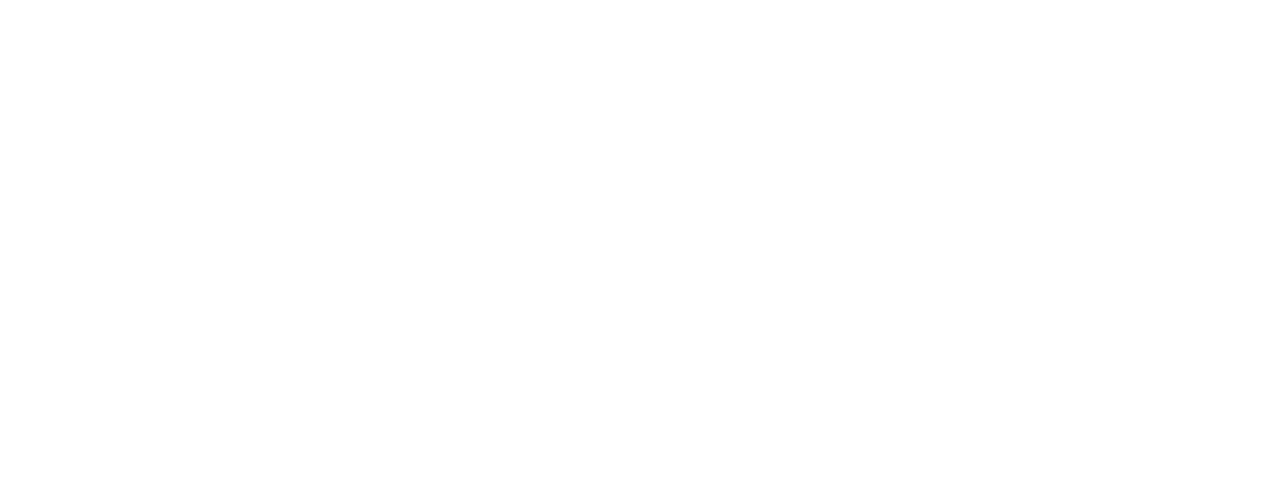
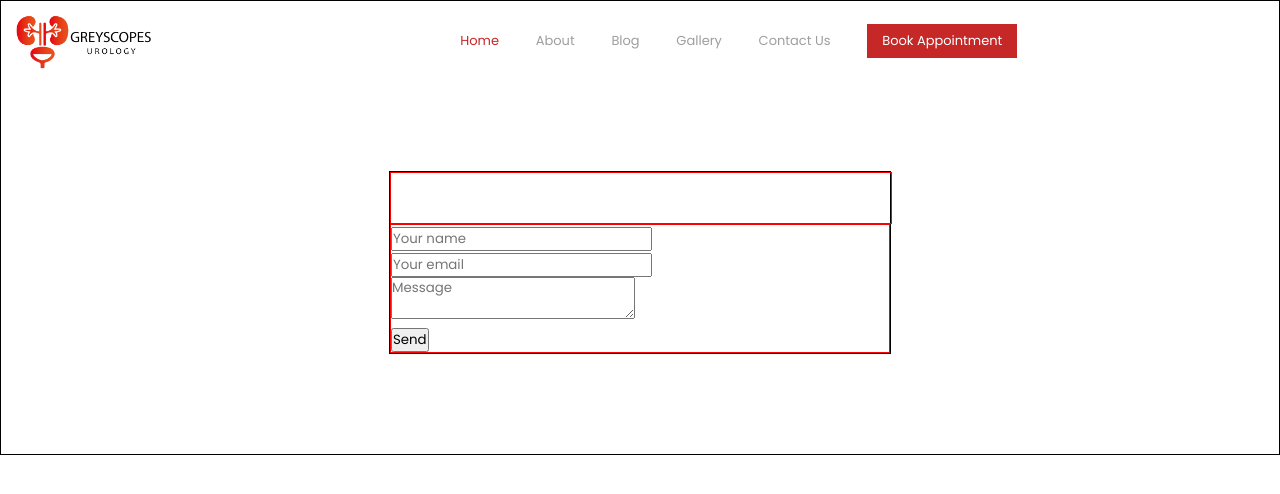
Before and after one commit to ObinnaKelvin/greyscopesurology, a React (Create React App) app: page /book-appointment in a window 1280 px wide. Before the commit this address had no page. Shown: the top 494 px of the page. Built offline with nearby package versions, Linux system fonts and the light colour scheme.

Commit message:
Book Appointment page in the works 10%

```diff
--- a/src/App.js
+++ b/src/App.js
@@ -5,6 +5,7 @@
 import Blog from './View/pages/blog/Blog'
 import Gallery from './View/pages/gallery/Gallery'
 import Contact from './View/pages/contact/Contact'
+import BookPage from './View/pages/bookPage/BookPage'
 
 const App = () => {
   return (
@@ -15,6 +16,7 @@
           <Route path='/blog' element={<Blog />}/>
           <Route path='/gallery' element={<Gallery />}/>
           <Route path='/contact-us' element={<Contact />}/>
+          <Route path='/book-appointment' element={<BookPage />}/>
         </Routes>
     </Router>
   );
--- a/src/View/components/navigation/Navbar.jsx
+++ b/src/View/components/navigation/Navbar.jsx
@@ -36,7 +36,7 @@
             <Link to={'/contact'} className='link'>
               <div>Contact Us</div>
             </Link>
-            <Link to={'/book'} className='link book'>
+            <Link to={'/book-appointment'} className='link book'>
               <div>Book Appointment</div>
             </Link>
             {/* <div className='navbar-hamburger'>
@@ -68,7 +68,7 @@
             <Link to={'/contact'} className='link'>
               <div>Contact Us</div>
             </Link>
-            <Link to={'/book'} className='link book'>
+            <Link to={'/book-appointment'} className='link book'>
               <div>Book Appointment</div>
             </Link>
         </div>
--- /dev/null
+++ b/src/View/pages/bookPage/BookPage.jsx
@@ -0,0 +1,32 @@
+import React from 'react'
+import Navbar from '../../components/navigation/Navbar'
+import './bookPage.scss'
+
+const bookPage = () => {
+  return (
+
+    <div className='bookPage-container'>
+        <Navbar />
+        <div className="bookPage-wrapper">
+            <div className='bookPage-progress-status'>
+
+            </div>
+            <div className='bookPage-progress-form'>
+              <form>
+                  <section>
+                          <input type="text" className="formInput" placeholder="Your name"/>
+                          <input type="text" className="formInput" placeholder="Your email"/>
+                  </section>
+                  <section>
+                          <textarea className="formTextArea" type="text" placeholder="Message"/>
+                  </section>
+                  <button className='send-button'>Send</button>
+              </form>
+            </div>
+        </div>
+    </div>
+
+  )
+}
+
+export default bookPage
--- /dev/null
+++ b/src/View/pages/bookPage/bookPage.scss
@@ -0,0 +1,29 @@
+
+.bookPage-container {
+        // display: flex;
+        border: 1px solid black;
+
+    .bookPage-wrapper {
+
+        display: flex;
+        flex-direction: column;
+        max-width: 500px;
+        margin: 100px auto;
+        border: 1px solid black;
+
+        .bookPage-progress-status {
+
+            width: 100%;
+            height: 50px;
+            border: 1px solid red;
+
+        }
+
+        .bookPage-progress-form {
+
+            border: 1px solid red;
+        }
+
+    }
+
+}
--- a/src/View/pages/gallery/Gallery.jsx
+++ b/src/View/pages/gallery/Gallery.jsx
@@ -0,0 +1,21 @@
+import React from 'react';
+import './gallery.scss';
+import Navbar from '../../components/navigation/Navbar'
+
+const Gallery = () => {
+  return (
+    <div className='gallery-container'>
+        <Navbar />
+
+        <div className="gallery-banner">
+            <div className='gallery-darkOverlay'></div>
+            <div className="gallery-header">
+                    <p>Gallery</p>
+            </div>
+        </div>
+
+    </div>
+  )
+}
+
+export default Gallery
--- a/src/View/pages/gallery/gallery.scss
+++ b/src/View/pages/gallery/gallery.scss
@@ -0,0 +1,39 @@
+.gallery-container {
+
+    .gallery-banner {
+        // border: 1px solid pink;
+        width: 100%;
+        height: 250px;
+        position: relative;
+        background-image: url("../../assets/images/steth.jpg");
+        background-position: bottom;
+        background-size: cover;
+        background-position-y: -400px;
+
+        .gallery-darkOverlay {
+            position: absolute;
+            height: 100%;
+            width: 100%;
+            background-color: black;
+            opacity: 0.4;
+            z-index: 1;
+        }
+
+        .gallery-header {
+            max-width: 1300px;
+            // border: 1px solid red;
+            margin: auto auto;
+            height: 100%;
+            display: flex;
+            align-items: center;
+            font-size: 70px;
+            color: white;
+
+            p{
+                z-index: 7;
+            }
+        }
+    }
+
+
+}
--- a/src/View/pages/home/Home.jsx
+++ b/src/View/pages/home/Home.jsx
@@ -1,4 +1,5 @@
 import React from 'react'
+import { Link, useNavigate } from 'react-router-dom';
 import Navbar from '../../components/navigation/Navbar'
 import { HeroCarousel, HeroSwiperCarousel, PeopleSayCarousel } from '../../components/carousel/Carousel'
 import kidney from "../../assets/images/kidneys.gif"
@@ -238,9 +239,11 @@
                     </p>
                 </div>
                 <div className="consult-right">
-                        <div className='consult-button'>
+                    <Link to={'/book-appointment'} className='link'>
+                        <div className='consult-button' >
                             <p>Book an Appointment</p>
                         </div>
+                    </Link>
                 </div>
             </div>
         </div>
--- a/src/View/pages/home/home.scss
+++ b/src/View/pages/home/home.scss
@@ -236,6 +236,10 @@
                 display: flex;
                 align-items: center;
 
+                .link {
+
+                    text-decoration: none;
+
                     .consult-button {
                         width: 300px;
                         background-color: white;
@@ -243,6 +247,8 @@
                         padding: 10px;
                         text-align: center;
                         cursor: pointer;
+                    }
+
                 }
             }
         }
```
Lines whose indentation alone changed are shown as unchanged.
